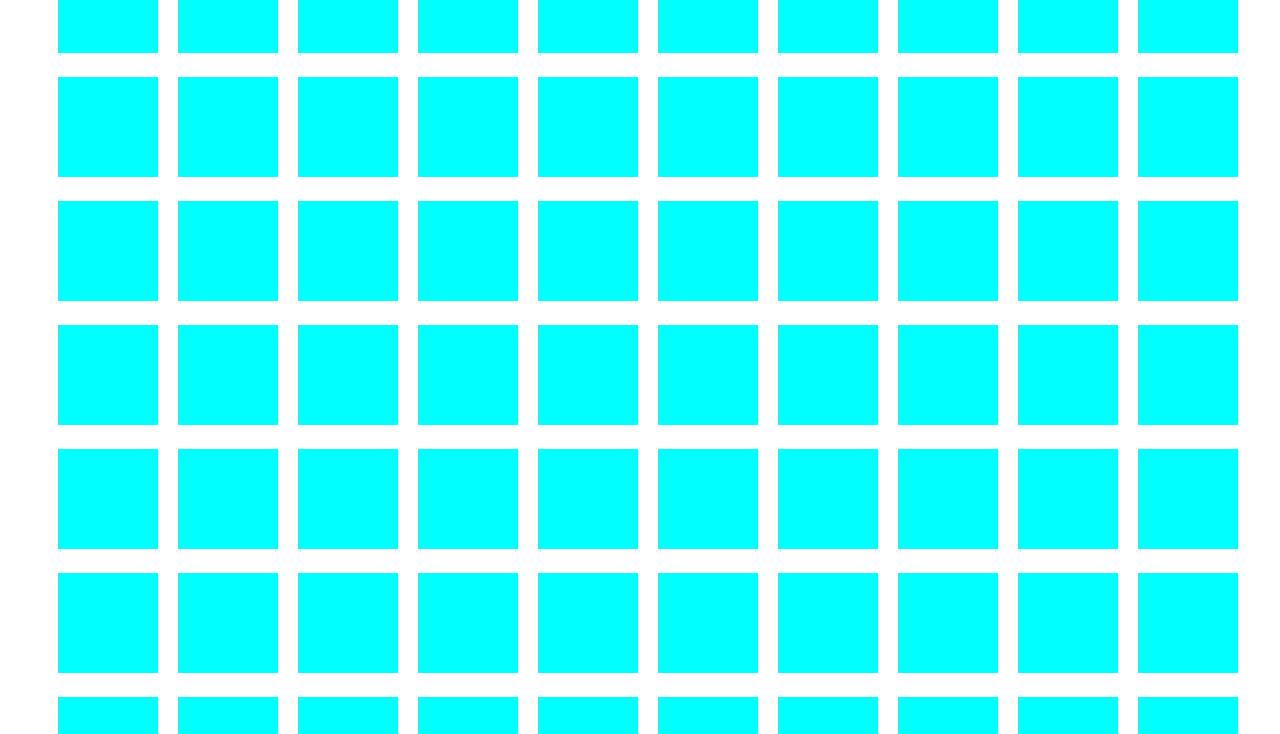
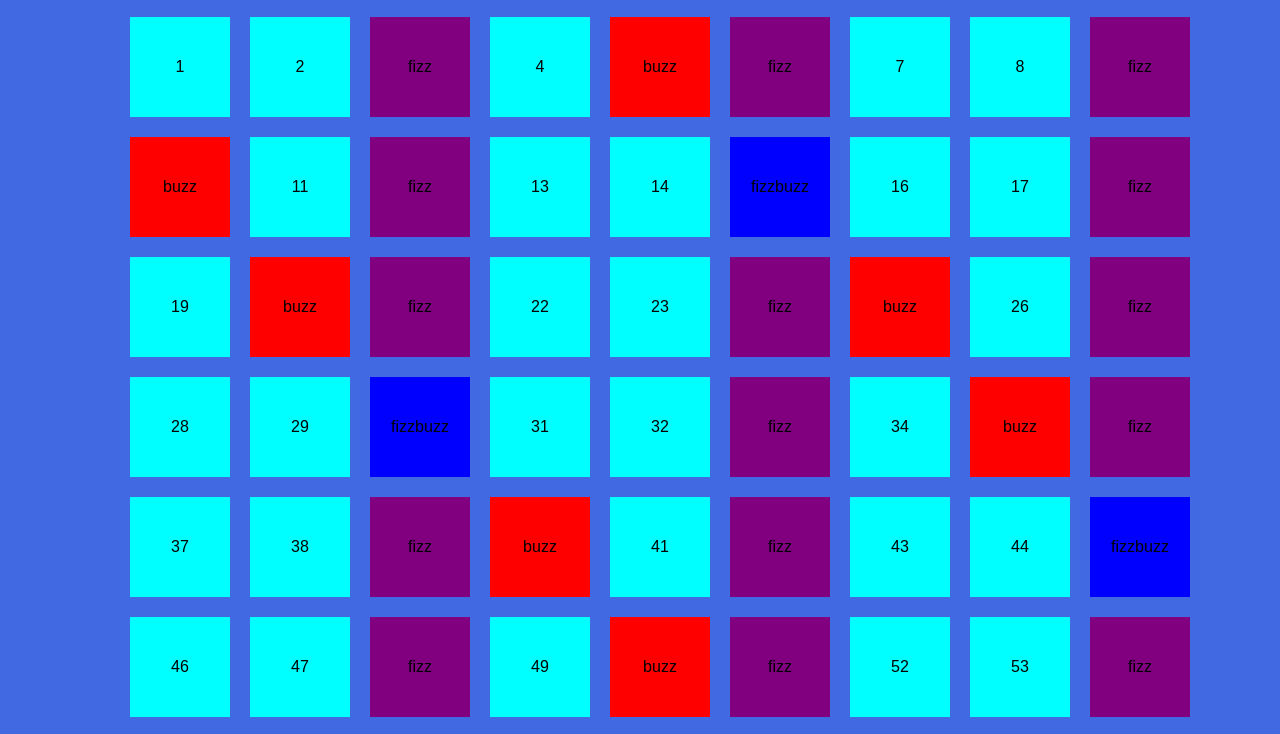
Before and after one commit to stefanofilippini/js-fizzbuzzdom, a plain HTML site: page index.html in a window 1280 px wide. Shown: the part 73-807 px from the top of the page. Drawn offline with Linux system fonts and the light colour scheme.

Commit message:
execise completed

```diff
--- a/css/main.css
+++ b/css/main.css
@@ -1,7 +1,48 @@
+body {
+    background-color: royalblue;
+    font-family: sans-serif;
+}
+
+.container {
+    max-width: 1200px;
+    margin: 0 auto;
+}
+
+h1 {
+    text-align: center;
+    color: white;
+}
+
+
+ul {
+    display: flex;
+    align-items: center;
+    justify-content: center;
+    flex-wrap: wrap;
+}
+
 .box {
     display: inline-block;
     height: 100px;
     width: 100px;
     background-color: aqua;
     margin: 10px;
+    display: flex;
 }
+
+.blue {
+    background-color: blue;
+}
+
+.red {
+    background-color: red;
+}
+
+.purple {
+    background-color: purple;
+}
+
+li {
+    align-items: center;
+    justify-content: center;
+}
--- a/index.html
+++ b/index.html
@@ -8,7 +8,11 @@
     <link rel="stylesheet" href="./css/main.css">
 </head>
 <body>
-    <ul class="list"></ul>
+    <div class="container">
+        <h1>FizzBuzzDOM</h1>
+        <ul class="list"></ul>
+
+    </div>
 
     <script src="./js/main.js"></script>
 </body>
--- a/js/main.js
+++ b/js/main.js
@@ -4,7 +4,20 @@ const ul = document.querySelector ("ul.list")
 
 //creare 100 box
 for (let i = 1; i < 101; i++ ) {
-    console.log(i);
-    const element = `<li class="box"></li>`;
-    ul.innerHTML += element;
+    let u = (i % 3);
+    let r = (i % 5);
+    if (u == 0 && r == 0) {
+        const element = `<li class="box blue">fizzbuzz</li>`;
+        ul.innerHTML += element;
+    } else if (r == 0) {
+        const element = `<li class="box red">buzz</li>`;
+        ul.innerHTML += element;
+    } else if (u == 0) {
+        const element = `<li class="box purple">fizz</li>`;
+        ul.innerHTML += element;
+    } else {
+        const element = `<li class="box">${i}</li>`;
+        ul.innerHTML += element;
+    }
+
 }
```
